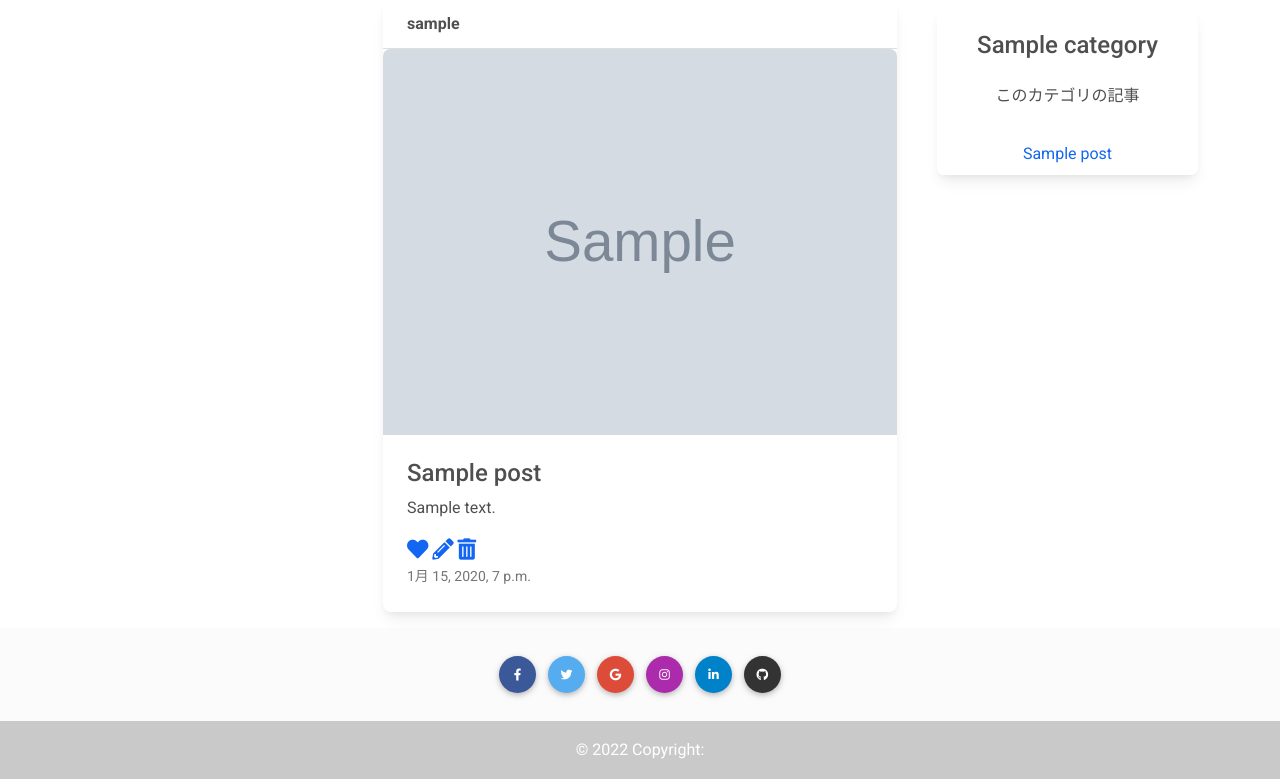
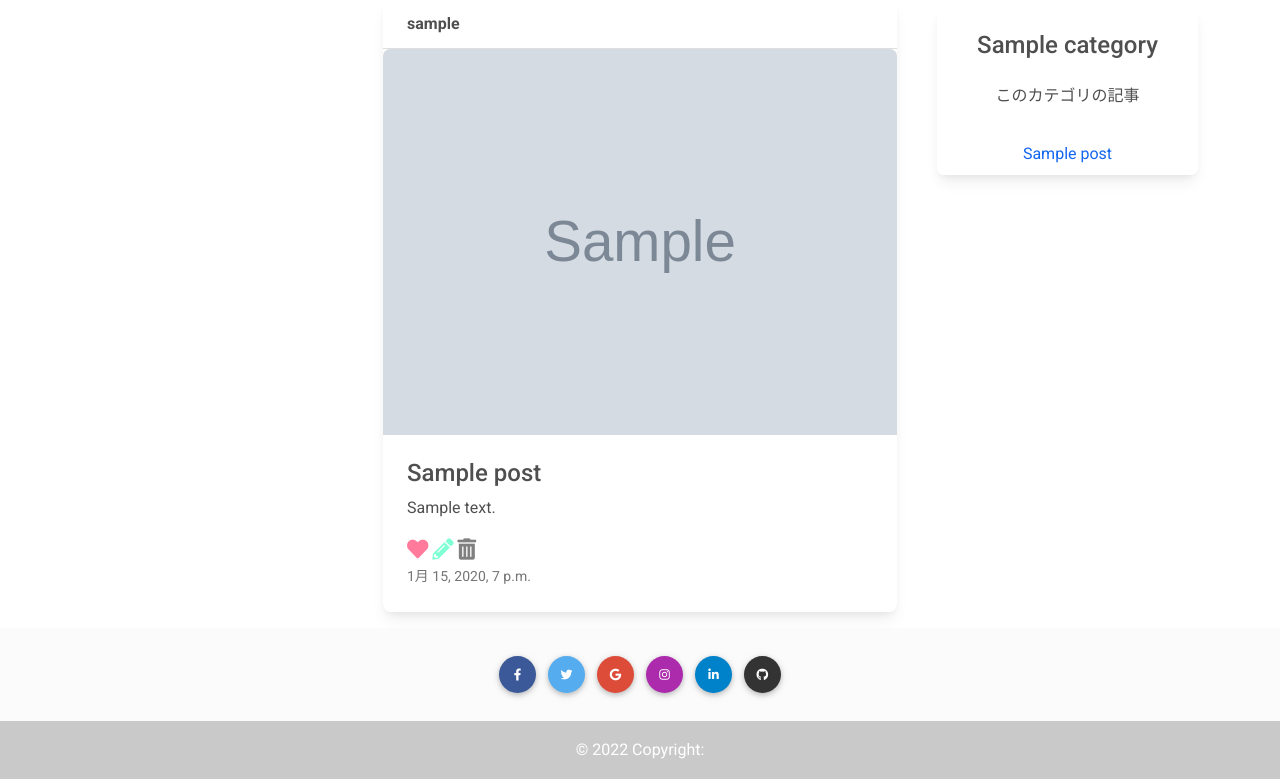
Before and after one commit to uk-m/django-app, a Django app: page /post_detail/1 in a window 1280 px wide. Shown: the part 76-855 px from the top of the page. Run offline with Django 3.2, Linux system fonts and the light colour scheme; a user stored in the database is signed in; tables that the repository leaves empty hold one stand-in row (values such as "Sample post"); grey boxes marked "Sample" are stand-in pictures.

Commit message:
chenge layout

```diff
--- a/myapp/models.py
+++ b/myapp/models.py
@@ -31,3 +31,7 @@ class Post(models.Model):
 class Like(models.Model):
   post = models.ForeignKey(Post, verbose_name="投稿", on_delete=models.CASCADE)
   user = models.ForeignKey(User, verbose_name="likeしたユーザー", on_delete=models.CASCADE)
+
+  def like_count(self):
+    n = Like.objects.filter(post = self).count()
+    return n
--- a/myapp/templates/myapp/index.html
+++ b/myapp/templates/myapp/index.html
@@ -15,6 +15,10 @@
         <span class="badge badge-info">{{ item.category }}</span>
         <p class="card-text">{{ item.content | truncatechars:50 }}</p>
         <a href="{% url 'myapp:post_detail' item.id %}">もっと読む</a>
+        {% if object.like_count %}
+          <a href="{% url 'myapp:like_add' object.pk %}"><i class="fas fa-heart fa-lg" style="color:rgb(255, 122, 155);"></i></a>
+          {{ item.like_count }}
+        {% endif %}
         <p class="card-text">
           <small class="text-muted">{{ item.created_at }}</small>
         </p>
--- a/myapp/templates/myapp/post_detail.html
+++ b/myapp/templates/myapp/post_detail.html
@@ -9,10 +9,10 @@
       <div class="card-body">
         <h4 class="card-title">{{ object.title }}</h4>
         <p class="card-text">{{ object.content | linebreaksbr | urlize }}</p>
-        <a href="{% url 'myapp:like_add' object.pk %}"><i class="fas fa-heart fa-lg"></i></a>
+        <a href="{% url 'myapp:like_add' object.pk %}"><i class="fas fa-heart fa-lg" style="color:rgb(255, 122, 155);"></i></a>
         {% if object.author == request.user %}
-        <a href="{% url 'myapp:post_update' object.id %}"><i class="fas fa-pencil-alt fa-lg"></i></a>
-        <a href="{% url 'myapp:post_delete' object.id %}"><i class="fas fa-trash-alt fa-lg"></i></a>
+        <a href="{% url 'myapp:post_update' object.id %}"><i class="fas fa-pencil-alt fa-lg" style="color:aquamarine;"></i></a>
+        <a href="{% url 'myapp:post_delete' object.id %}"><i class="fas fa-trash-alt fa-lg" style="color:gray;"></i></a>
         {% endif %}
         <p class="card-text">
           <small class="text-muted">{{ object.created_at }}</small>
```
